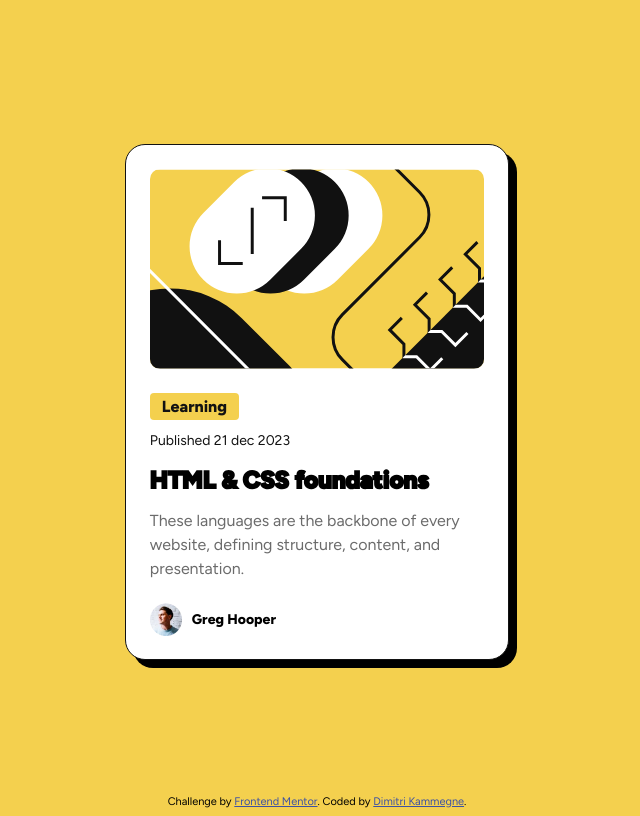
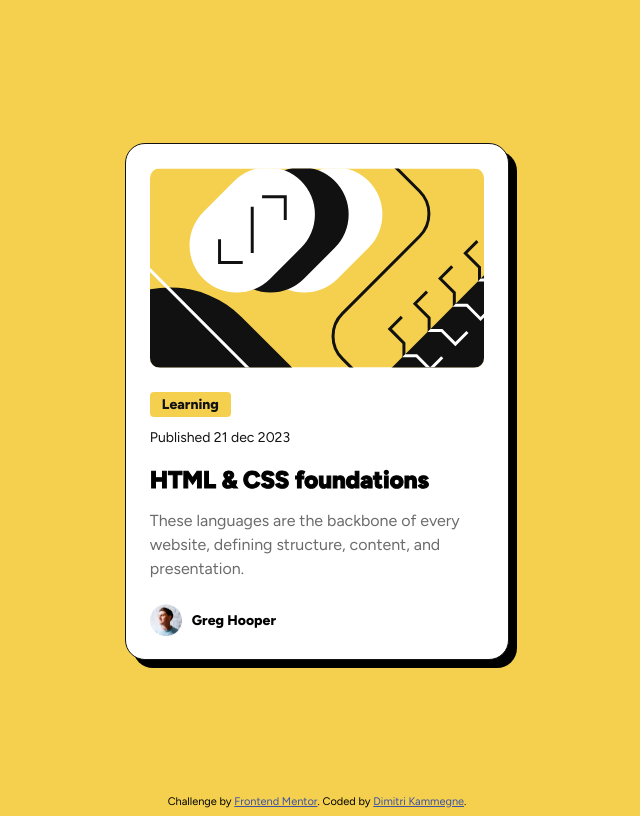
Before and after one commit to ka-dim/blog-preview-card-main, a plain HTML site: page index.html in a window 1280 px wide. Shown: the whole page, without its empty margins (323-963 px from the left). Drawn offline with Linux system fonts and the light colour scheme.

Commit message:
Minor adjustment to the layout

```diff
--- a/index.html
+++ b/index.html
@@ -66,13 +66,15 @@
         padding: 4px 12px;
         width: min-content;
         border-radius: 4px;
+        font-size: 14px;
+        font-weight: bold;
         background: var(--color-primary);
         color: var(--color-quaternary);
-        font-weight: 700;
       }
 
       .published {
         font-size: 14px;
+        padding-bottom: 3px;
         color: var(--color-quaternary);
         font-weight: medium;
       }
@@ -135,8 +137,7 @@
             font-weight="bold"
             paint-order="fill stroke"
             stroke="black"
-            stroke-width="2"
-            stroke-linejoin="square"
+            stroke-width="1"
           >
             HTML & CSS foundations
           </text>
```
